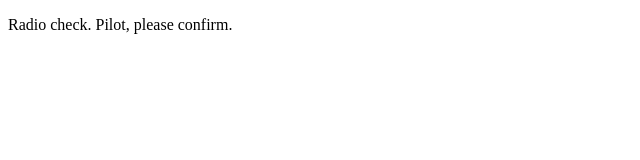
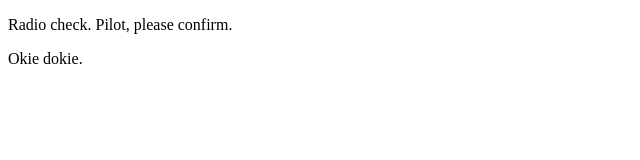
Before and after one commit to philipabbyad/communication-log, a plain HTML site: page index.html in a window 1280 px wide. Shown: the full height of the page, 0-640 px from the left. Drawn offline with Linux system fonts and the light colour scheme.

Commit message:
First commit for today

```diff
--- a/index.html
+++ b/index.html
@@ -2,5 +2,6 @@
 <html>
    <body>
       <p>Radio check. Pilot, please confirm.</p>
+      <p> Okie dokie.</p>
    </body>
 </html>
```
